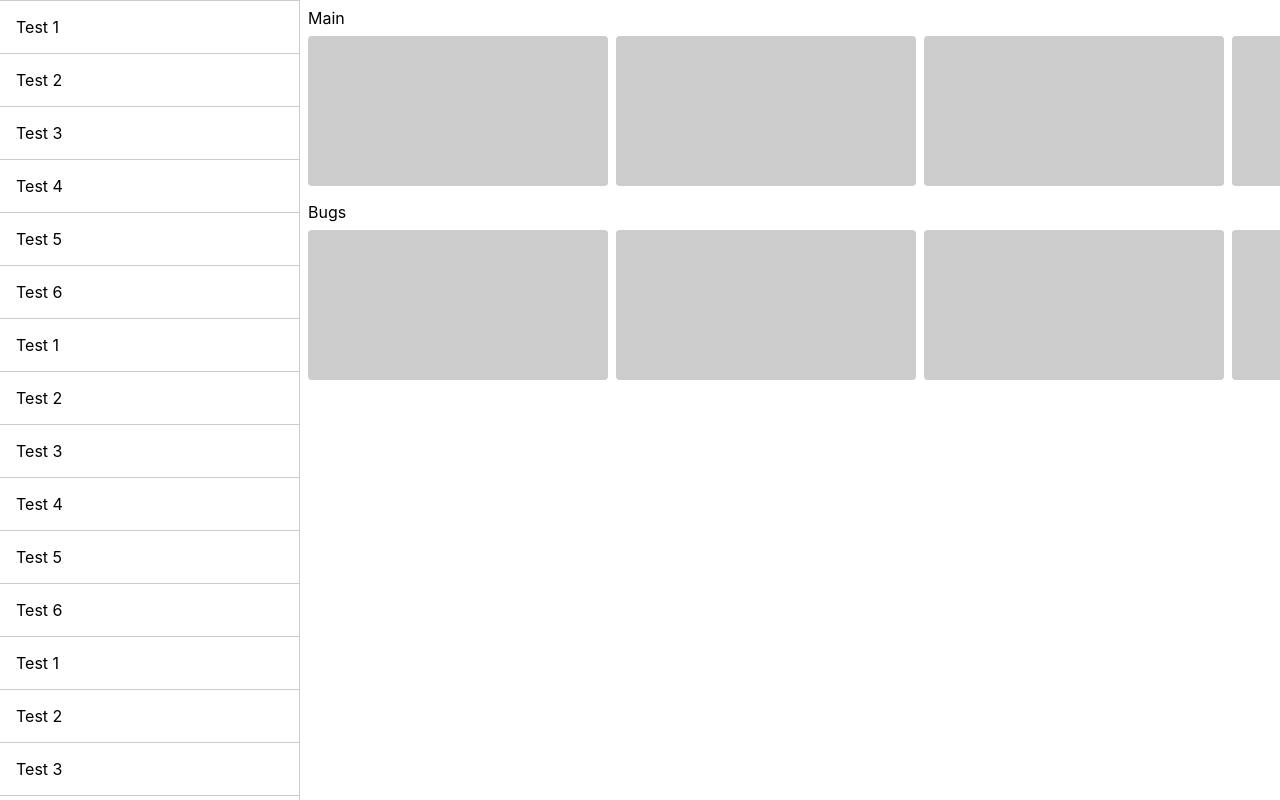
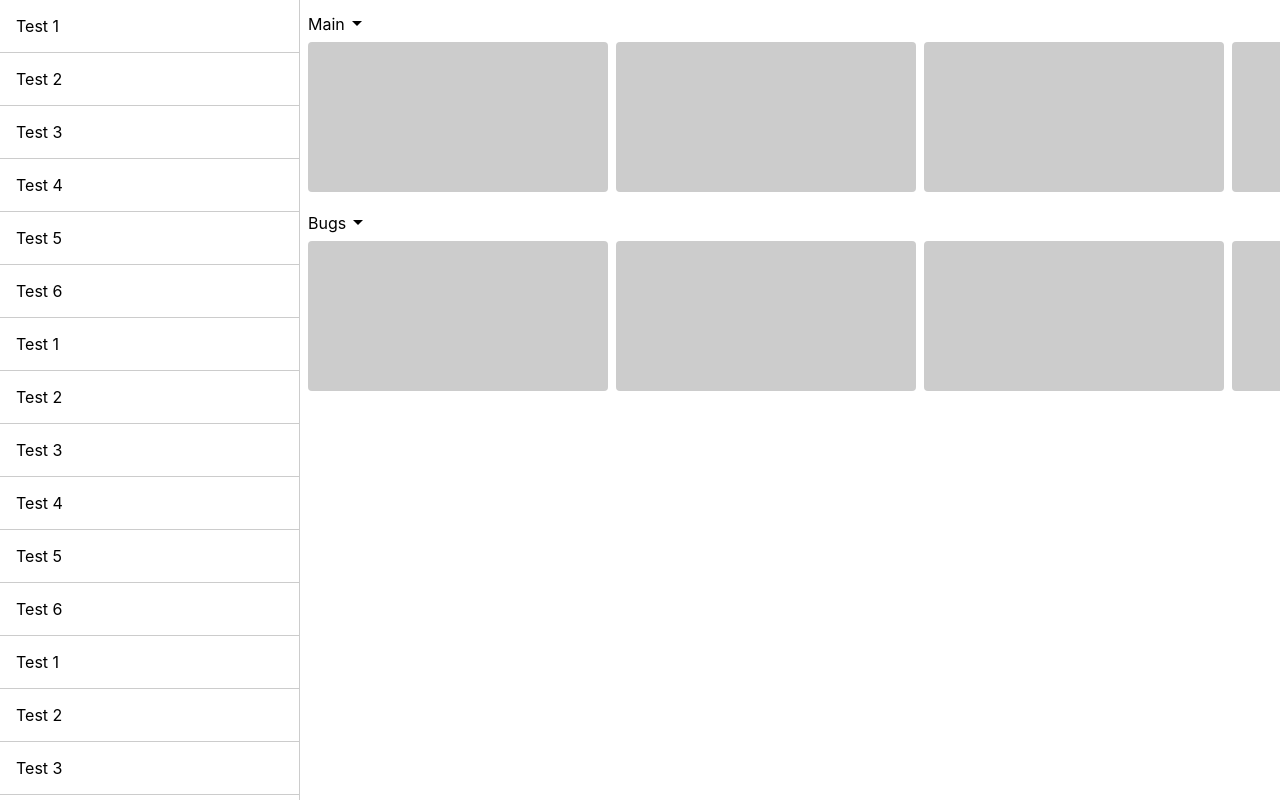
Before and after one commit to alex-faryna/react-task-manager, a React (Create React App) app: page / in a window 1280 px wide. Shown: the top 800 px of the page. Built offline with nearby package versions, Linux system fonts and the light colour scheme; what axios-mock-adapter would draw is missing.

Commit message:
added initial sprint models

```diff
--- a/package.json
+++ b/package.json
@@ -1,8 +1,7 @@
 {
-  "name": "exchange",
+  "name": "task-manager",
   "version": "0.1.0",
   "private": true,
-  "homepage": "https://alex-faryna.github.io/react-table/",
   "dependencies": {
     "@emotion/react": "^11.11.0",
     "@emotion/styled": "^11.11.0",
--- a/src/App.tsx
+++ b/src/App.tsx
@@ -146,9 +146,48 @@ function App() {
         { id: 1, label: 'Bugs'}
     ];
 
+    const sprint = {
+        id: 0,
+        epics: epicsList,
+        tasks: {
+            total: 5,
+            data: {
+                0: [
+                    {
+                        id: 0,
+                        status: 0,
+                        title: 'Test task 1'
+                    },
+                    {
+                        id: 1,
+                        status: 1,
+                        title: 'Test task 2'
+                    }
+                ],
+                1: [
+                    {
+                        id: 3,
+                        status: 1,
+                        title: 'Test task 3'
+                    },
+                    {
+                        id: 4,
+                        status: 2,
+                        title: 'Test task 4'
+                    },
+                    {
+                        id: 5,
+                        status: 3,
+                        title: 'Test task 5'
+                    }
+                ],
+            }
+        }
+    }
+
     return <>
         <NavigationMenu items={navigationItems}></NavigationMenu>
-        <SprintView statusList={statusList} epicsList={epicsList}></SprintView>
+        <SprintView statusList={statusList} sprint={sprint}></SprintView>
     </>
 }
 
--- a/src/components/navigation-menu/navigation-menu.css
+++ b/src/components/navigation-menu/navigation-menu.css
@@ -14,9 +14,9 @@
 
 .navigation-menu-item {
     padding: 1rem;
-    border-top: 1px solid #ccc;
+    border-bottom: 1px solid #ccc;
 }
 
 .navigation-menu-item:last-child {
-    border-bottom: 1px solid #ccc;
+    border-bottom: none
 }
--- a/src/index.css
+++ b/src/index.css
@@ -31,3 +31,22 @@ code {
   font-family: source-code-pro, Menlo, Monaco, Consolas, 'Courier New',
     monospace;
 }
+
+.row {
+  display: flex;
+  align-items: center;
+}
+
+.column {
+  display: flex;
+  flex-direction: column;
+  align-items: center;
+}
+
+.pointer {
+  cursor: pointer;
+}
+
+.no-select {
+  user-select: none;
+}
--- a/src/pages/sprint-view/sprint-view.css
+++ b/src/pages/sprint-view/sprint-view.css
@@ -12,8 +12,17 @@
 }
 
 .sprint-epic-title {
-    margin-bottom: 0.5rem;
+    margin: 0.35rem 0 0.5rem;
     display: block;
+}
+
+.sprint-epic-toggle-icon {
+    transform: rotate(0deg);
+    transition: transform 200ms ease-out;
+}
+
+.sprint-epic-toggle-icon:not(.expanded) {
+    transform: rotate(-90deg);
 }
 
 .sprint-epic-tasks {
--- a/src/pages/sprint-view/sprint-view.tsx
+++ b/src/pages/sprint-view/sprint-view.tsx
@@ -1,6 +1,34 @@
 import Collapse from "@mui/material/Collapse";
 import {useState} from "react";
 import './sprint-view.css'
+import ArrowDropDownIcon from '@mui/icons-material/ArrowDropDown';
+
+export interface Tag {
+    id: number;
+    label: string;
+}
+
+export interface TaskInSprint {
+    id: number;
+    status: number;
+    title: string;
+    // tags?: Tag[]; // mb not here but in FullTask
+    // content
+    // priority
+    // assignee
+}
+
+// need id because of dates etc
+export interface Sprint {
+    id: number;
+    // dates
+    // description
+    epics: Epic[];
+    tasks: {
+        total: number;
+        data?: Record<number, TaskInSprint[]>;
+    }
+}
 
 export interface Status {
     id: number;
@@ -10,25 +38,33 @@ export interface Status {
 export interface Epic {
     id: number;
     label: string;
+    // description
 }
 
 function SprintRow({ title, statusList }: { title: string, statusList: Status[] }) {
-    const [open, setOpen] = useState(true);
+    const [expanded, setExpanded] = useState(true);
+    const toggle = () => setExpanded(!expanded);
 
     return <section className='sprint-epic-view'>
-        <span className='sprint-epic-title' onClick={() => setOpen(!open)}>{ title }</span>
-        <Collapse in={open} timeout="auto"
-                  unmountOnExit>
+        <div className='row pointer' onClick={toggle}>
+            <span className='sprint-epic-title no-select'>{ title }</span>
+            <div className={`sprint-epic-toggle-icon ${expanded ? 'expanded' : ''}`}>
+                <ArrowDropDownIcon></ArrowDropDownIcon>
+            </div>
+        </div>
+        <Collapse in={expanded} timeout="auto" unmountOnExit>
             <div className='sprint-epic-tasks'>
-                { statusList.map(status => <div key={status.id} className='sprint-epic-task'></div>) }
+                { statusList.map(status => <div key={status.id} className='sprint-epic-task'>
+
+                </div>) }
             </div>
         </Collapse>
     </section>
 }
 
-function SprintView({ statusList, epicsList }: { statusList: Status[], epicsList: Epic[] }) {
+function SprintView({ sprint, statusList }: { sprint: Sprint, statusList: Status[] }) {
     return <main className='sprint-view'>
-        { epicsList.map(epic => <SprintRow key={epic.id} title={epic.label} statusList={statusList}></SprintRow>) }
+        { sprint.epics.map(epic => <SprintRow key={epic.id} title={epic.label} statusList={statusList}></SprintRow>) }
     </main>
 }
 
```
